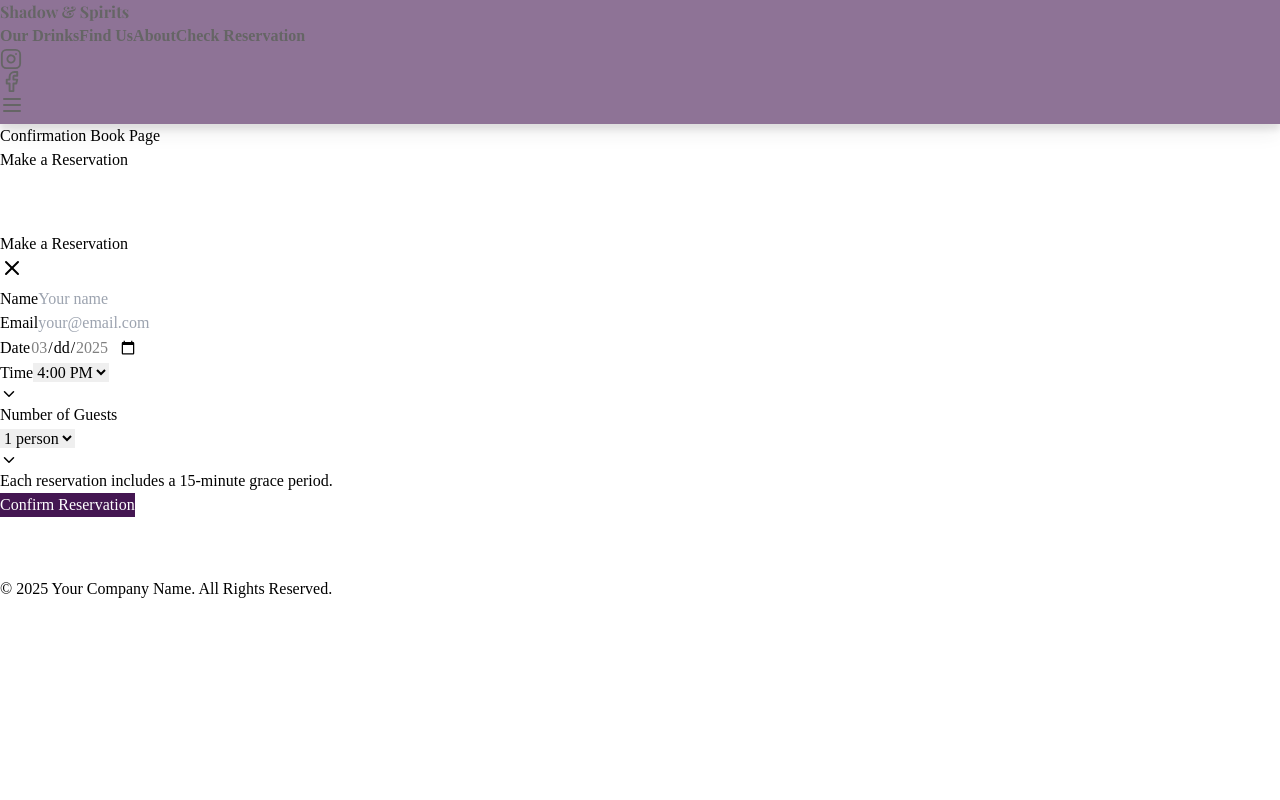
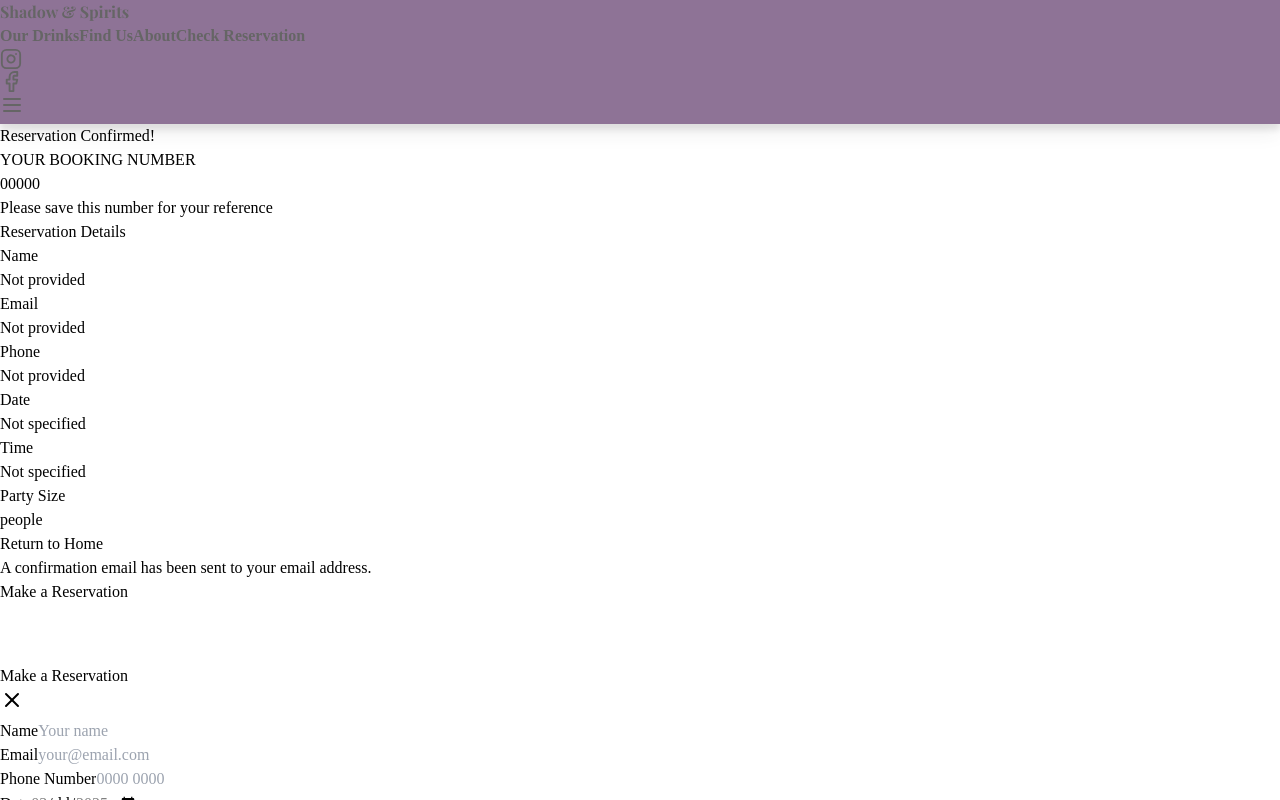
Before and after one commit to SabR55/ShadowNSpirits, a React (Vite) app in the folder client/: page /reservationConfirmed in a window 1280 px wide. Both pictures are taken after a click on the button "Make a Reservation". Shown: the top 800 px of the page. Built offline with nearby package versions, Linux system fonts and the light colour scheme; a web font is replaced by a local one.

Commit message:
Updated reservation button and modal

```diff
--- a/client/src/ReservationBtn.jsx
+++ b/client/src/ReservationBtn.jsx
@@ -1,8 +1,18 @@
 import React, { useState } from 'react';
 import { X, ChevronDown } from 'lucide-react';
+import { useNavigate } from 'react-router-dom';
 
-function ReservationBtn(){
+const FloatingButton = () => {
   const [isModalOpen, setIsModalOpen] = useState(false);
+  const [formData, setFormData] = useState({
+    name: '',
+    email: '',
+    phone: '',
+    date: '',
+    time: '18:00', // Default to 6:00 PM
+    guests: '2'    // Default to 2 people
+  });
+  const navigate = useNavigate();
 
   // Calculate minimum (today) and maximum (3 weeks from today) dates
   const today = new Date();
@@ -16,12 +26,46 @@ function ReservationBtn(){
   const todayFormatted = formatDate(today);
   const maxDateFormatted = formatDate(maxDate);
 
+  const handleChange = (e) => {
+    const { name, value } = e.target;
+    setFormData(prevState => ({
+      ...prevState,
+      [name]: value
+    }));
+  };
+
+  // Generate a random 5-digit booking number
+  const generateBookingNumber = () => {
+    return Math.floor(10000 + Math.random() * 90000).toString();
+  };
+
   const openModal = () => {
     setIsModalOpen(true);
   };
 
   const closeModal = () => {
     setIsModalOpen(false);
+  };
+
+  const handleSubmit = (e) => {
+    e.preventDefault();
+
+    // Generate booking number
+    const bookingNumber = generateBookingNumber();
+
+    // Here you would typically make an API call to save the reservation
+    // For now, we'll just navigate to the confirmation page with the data
+
+    // Navigate to confirmation page with form data and booking number
+    navigate('/reservationConfirmed', {
+      state: {
+        ...formData,
+        bookingNumber
+      }
+    });
+
+    // Close the modal
+    closeModal();
   };
 
   return (
@@ -45,20 +89,24 @@ function ReservationBtn(){
                 onClick={closeModal}
                 className="text-gray-500 hover:text-gray-700"
               >
-                <X />
+              <X />
               </button>
             </div>
 
             {/* Reservation Form */}
-            <form className="space-y-4">
+            <form className="space-y-4" onSubmit={handleSubmit}>
               <div>
                 <label className="block text-sm font-medium text-gray-700 mb-1">
                   Name
                 </label>
                 <input
                   type="text"
+                  name="name"
+                  value={formData.name}
+                  onChange={handleChange}
                   className="w-full px-3 py-2 border border-gray-300 rounded-md"
                   placeholder="Your name"
+                  required
                 />
               </div>
 
@@ -68,8 +116,27 @@ function ReservationBtn(){
                 </label>
                 <input
                   type="email"
+                  name="email"
+                  value={formData.email}
+                  onChange={handleChange}
                   className="w-full px-3 py-2 border border-gray-300 rounded-md"
                   placeholder="your@email.com"
+                  required
+                />
+              </div>
+
+              <div>
+                <label className="block text-sm font-medium text-gray-700 mb-1">
+                  Phone Number
+                </label>
+                <input
+                  type="tel"
+                  name="phone"
+                  value={formData.phone}
+                  onChange={handleChange}
+                  className="w-full px-3 py-2 border border-gray-300 rounded-md"
+                  placeholder="0000 0000"
+                  required
                 />
               </div>
 
@@ -78,11 +145,15 @@ function ReservationBtn(){
                   <label className="block text-sm font-medium text-gray-700 mb-1">
                     Date
                   </label>
-                  <input
+                                      <input
                     type="date"
+                    name="date"
+                    value={formData.date}
+                    onChange={handleChange}
                     min={todayFormatted}
                     max={maxDateFormatted}
                     className="w-full px-3 py-2 border border-gray-300 rounded-md"
+                    required
                   />
                 </div>
 
@@ -91,7 +162,11 @@ function ReservationBtn(){
                     Time
                   </label>
                   <select
+                    name="time"
+                    value={formData.time}
+                    onChange={handleChange}
                     className="w-full px-3 py-2 border border-gray-300 rounded-md appearance-none pr-10"
+                    required
                   >
                     <option value="16:00">4:00 PM</option>
                     <option value="16:30">4:30 PM</option>
@@ -116,8 +191,12 @@ function ReservationBtn(){
                   Number of Guests
                 </label>
                 <div className="relative">
-                  <select className="w-full px-3 py-2 border border-gray-300 rounded-md appearance-none pr-10">
-                    <option value="1">1 person</option>
+                  <select
+                    name="guests"
+                    value={formData.guests}
+                    onChange={handleChange}
+                    className="w-full px-3 py-2 border border-gray-300 rounded-md appearance-none pr-10"
+                  >
                     <option value="2">2 people</option>
                     <option value="3">3 people</option>
                     <option value="4">4 people</option>
@@ -130,17 +209,11 @@ function ReservationBtn(){
                 </div>
               </div>
 
-              <div>
-                <a className="block text-sm font-medium text-gray-700 mb-1">
-                Each reservation includes a 15-minute grace period.
-                </a>
-              </div>
-
               <div className="pt-2">
                 <button
                   type="submit"
                   className="w-full bg-blue-500 hover:bg-blue-600 text-white font-medium py-2 px-4 rounded-md"
-                  style={{ backgroundColor: '#441752', color: 'white' }}
+                  style={{backgroundColor:'#441752', color:'white'}}
                 >
                   Confirm Reservation
                 </button>
@@ -153,4 +226,4 @@ function ReservationBtn(){
   );
 };
 
-export default ReservationBtn;
+export default FloatingButton;
--- a/client/src/pages/Homepage.jsx
+++ b/client/src/pages/Homepage.jsx
@@ -6,7 +6,7 @@ function Homepage(){
 
         <h1>Homepage</h1>
 
-        <div style={{height:'1000px'}}></div>
+        {/* <div style={{height:'1000px'}}></div> */}
 
         </div>
     )
--- a/client/src/pages/ResConfirm.jsx
+++ b/client/src/pages/ResConfirm.jsx
@@ -1,11 +1,96 @@
+import React from 'react';
+import { useLocation, Link } from 'react-router-dom';
 
+const ReservationConfirmation = () => {
+  const location = useLocation();
+  const reservation = location.state || {};
 
-function ResConfirm() {
-    return(
-        <div className="pt-24">
-            <h1>Confirmation Book Page</h1>
+  // Format date for display
+  const formatDate = (dateString) => {
+    if (!dateString) return 'Not specified';
+
+    const options = { weekday: 'long', year: 'numeric', month: 'long', day: 'numeric' };
+    return new Date(dateString).toLocaleDateString(undefined, options);
+  };
+
+  // Format time for display
+  const formatTime = (timeString) => {
+    if (!timeString) return 'Not specified';
+
+    const [hours, minutes] = timeString.split(':');
+    const hour = parseInt(hours);
+    const ampm = hour >= 12 ? 'PM' : 'AM';
+    const formattedHour = hour % 12 || 12;
+
+    return `${formattedHour}:${minutes} ${ampm}`;
+  };
+
+  return (
+    <div className="min-h-screen bg-gray-50 py-12 px-4 sm:px-6 lg:px-8">
+      <div className="max-w-md mx-auto bg-white rounded-lg shadow-md overflow-hidden">
+        <div className="bg-blue-500 p-6">
+          <h1 className="text-2xl font-bold text-white text-center">Reservation Confirmed!</h1>
         </div>
-    );
-}
 
-export default ResConfirm;
+        <div className="p-6">
+          <div className="mb-6 text-center">
+            <div className="text-gray-500 text-sm">YOUR BOOKING NUMBER</div>
+            <div className="text-3xl font-bold text-blue-600 tracking-wider mt-1">{reservation.bookingNumber || '00000'}</div>
+            <div className="text-gray-500 mt-1 text-sm">Please save this number for your reference</div>
+          </div>
+
+          <div className="border-t border-gray-200 pt-4">
+            <h2 className="text-xl font-semibold text-gray-800 mb-4">Reservation Details</h2>
+
+            <div className="space-y-3">
+              <div>
+                <div className="text-sm font-medium text-gray-500">Name</div>
+                <div className="mt-1">{reservation.name || 'Not provided'}</div>
+              </div>
+
+              <div>
+                <div className="text-sm font-medium text-gray-500">Email</div>
+                <div className="mt-1">{reservation.email || 'Not provided'}</div>
+              </div>
+
+              <div>
+                <div className="text-sm font-medium text-gray-500">Phone</div>
+                <div className="mt-1">{reservation.phone || 'Not provided'}</div>
+              </div>
+
+              <div>
+                <div className="text-sm font-medium text-gray-500">Date</div>
+                <div className="mt-1">{formatDate(reservation.date)}</div>
+              </div>
+
+              <div>
+                <div className="text-sm font-medium text-gray-500">Time</div>
+                <div className="mt-1">{formatTime(reservation.time)}</div>
+              </div>
+
+              <div>
+                <div className="text-sm font-medium text-gray-500">Party Size</div>
+                <div className="mt-1">{reservation.guests} {reservation.guests === '1' ? 'person' : 'people'}</div>
+              </div>
+            </div>
+          </div>
+
+          <div className="mt-8">
+            <Link
+              to="/"
+              className="block w-full text-center bg-blue-500 hover:bg-blue-600 text-white font-medium py-2 px-4 rounded-md transition-colors duration-200"
+            >
+              Return to Home
+            </Link>
+          </div>
+
+          <div className="mt-4 text-center text-sm text-gray-500">
+            A confirmation email has been sent to your email address.
+          </div>
+        </div>
+      </div>
+    </div>
+  );
+};
+
+export default ReservationConfirmation;
```
